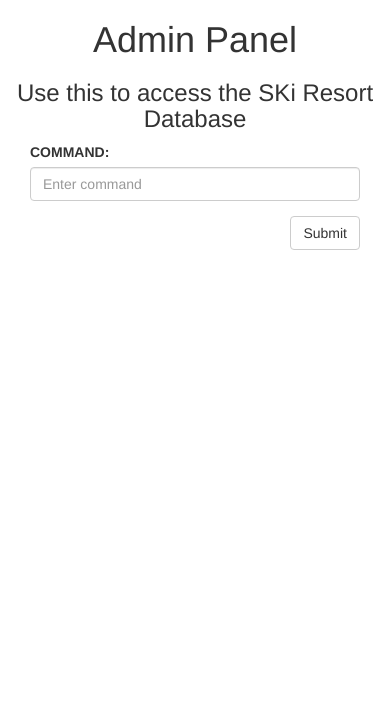
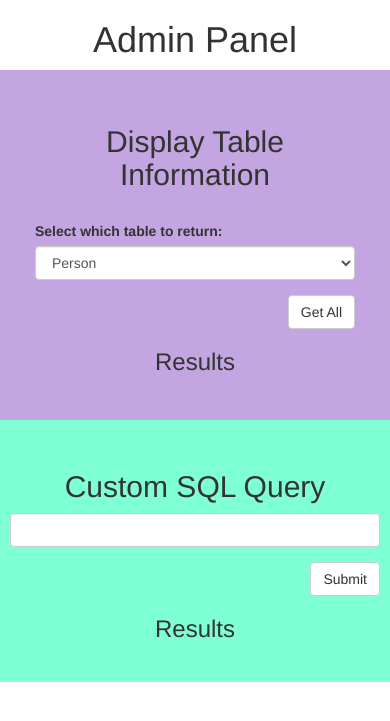
Before and after one commit to natemkelley/Database_Project, a PHP site: page /admin.html in a window 390 px wide. Shown: the top 721 px of the page. Run offline with PHP 8.4, Linux system fonts and the light colour scheme; style sheets or scripts are compiled from the project's sources.

Commit message:
working jquery

```diff
--- a/public/admin.html
+++ b/public/admin.html
@@ -21,28 +21,61 @@
         <div class="row">
             <div class="col-md-12 text-center">
                 <h1>Admin Panel</h1>
-                <h3>Use this to access the SKi Resort Database</h3>
             </div>
         </div>
     </div>
 
-    <div class="container">
-        <div class="col-md-10 col-md-offset-1">
+    <div class="container showstuff">
+        <h2 class="text-center">Display Table Information</h2>
+        <div class="col-md-8 col-md-offset-2 getresults">
             <div class="form-horizontal">
                 <div class="form-group">
-                    <label class="control-label col-sm-3" for="email">COMMAND:</label>
-                    <div class="col-sm-8">
-                        <input type="text" class="form-control" id="command" placeholder="Enter command">
-                    </div>
+                    <label for="getTable">Select which table to return:</label>
+                    <select class="form-control" id="getTable">
+                        <option>Person</option>
+                        <option>Employee</option>
+                        <option>Manager</option>
+                        <option>DBadmin</option>
+                        <option>Instructor</option>
+                        <option>ski_patrol</option>
+                        <option>Facilities</option>
+                        <option>Credential_Card</option>
+                        <option>Credit_Card_Info</option>
+                        <option>Day_Pass</option>
+                        <option>Peak</option>
+                        <option>Lift</option>
+                        <option>Run</option>
+                        <option>Terrain_Park</option>
+                        <option>Mogul_Track</option>
+                    </select>
                 </div>
                 <div class="form-group">
-                    <div class="col-sm-11">
-                        <button type="submit" class="btn btn-default btn-admin" onclick="getSQL()">Submit</button>
-                    </div>
+                    <button type="submit" class="btn btn-default btn-admin" onclick="getSelect()">Get All</button>
                 </div>
             </div>
         </div>
+        <div class="col-md-12 display results">
+            <h3 class="text-center" id="resultsHeader">Results</h3>
+            <div id="showData"></div>
+        </div>
+    </div>
 
+    <div class="container customSQL">
+        <h2 class="text-center">Custom SQL Query</h2>
+        <div class="col-md-8 col-md-offset-2 getresults">
+            <div class="form-horizontal">
+                <div class="form-group">
+                    <input type="text" class="form-control" id="customSQL">
+                </div>
+                <div class="form-group">
+                    <button type="submit" class="btn btn-default btn-admin" onclick="customSQL()">Submit</button>
+                </div>
+            </div>
+        </div>
+        <div class="col-md-12 display results">
+            <h3 class="text-center" id="resultsHeader">Results</h3>
+            <div id="showCustomSQL"></div>
+        </div>
     </div>
 
 
--- a/public/resources/css/style.css
+++ b/public/resources/css/style.css
@@ -1,3 +1,38 @@
 .btn-admin {
     float: right;
 }
+
+.showstuff {
+    padding: 35px;
+    background-color: rgb(195, 166, 225);
+}
+
+.showstuff h2 {
+    margin-bottom: 30px;
+}
+
+table {
+    width: 100%;
+}
+
+th {
+    font-weight: bold;
+    border-bottom: 1px solid #333;
+    padding-bottom: 8px;
+    text-transform: uppercase;
+    padding: 2px 4px;
+
+}
+
+td {
+    padding: 2px 4px;
+}
+
+tr:hover {
+    background-color: rgba(241, 241, 241, 0.25);
+}
+
+.customSQL {
+    background-color: aquamarine;
+    padding: 30px 10px;
+}
--- a/public/resources/js/admin.js
+++ b/public/resources/js/admin.js
@@ -1,12 +1,98 @@
-function getSQL() {
-    var command = $('#command').val();
+function getSelect() {
+    var command = $('#getTable').val();
+    var myurl = "/getResults?q=" + command;
+    changeHeader(command);
+    clearResults();
+
+    $.getJSON(myurl, function (data) {
+        console.log(data);
+        displayResults(data, 'showData')
+        $("#showData").fadeIn();
+    });
+}
+
+function customSQL() {
+    var command = $('#customSQL').val();
     console.log(command);
 
+    var myurl = "/customSQL?q=" + command;
+    clearResults();
 
-    $.ajax({
-        url: "/test",
-        success: function (result) {
-            console.log(result);
+    $.getJSON(myurl, function (data) {
+        console.log(data);
+        displayResults(data, 'showCustomSQL');
+        $("#showCustomSQL").fadeIn();
+    })
+
+    /*
+        $.post("/customSQL", {
+                name: "Donald Duck",
+                city: "Duckburg"
+            },
+            function (data, status) {
+                alert("Data: " + data + "\nStatus: " + status);
+            });
+    */
+}
+
+function clearResults() {
+    $("#showData").hide();
+    $("#showCustomSQL").hide();
+    $('#customSQL').val('');
+
+}
+
+function changeHeader(command) {
+    $('#resultsHeader').text(command);
+}
+
+function displayResults(data, datID) {
+    if (data.errno) {
+        console.log('freak');
+        $('#' + datID).html("<h4 class='text-center' style='color:red; font-size:40px;'>INVALID QUERY</h4>");
+        return;
+    }
+
+
+    var arrItems = []; // THE ARRAY TO STORE JSON ITEMS.
+    $.each(data, function (index, value) {
+        arrItems.push(value); // PUSH THE VALUES INSIDE THE ARRAY.
+    });
+
+    // EXTRACT VALUE FOR TABLE HEADER.
+    var col = [];
+    for (var i = 0; i < arrItems.length; i++) {
+        for (var key in arrItems[i]) {
+            if (col.indexOf(key) === -1) {
+                col.push(key);
+            }
         }
-    });
+    }
+
+    // CREATE DYNAMIC TABLE.
+    var table = document.createElement("table");
+
+    // CREATE HTML TABLE HEADER ROW USING THE EXTRACTED HEADERS ABOVE.
+    var tr = table.insertRow(-1); // TABLE ROW.
+
+    for (var i = 0; i < col.length; i++) {
+        var th = document.createElement("th"); // TABLE HEADER.
+        th.innerHTML = col[i];
+        tr.appendChild(th);
+    }
+
+    // ADD JSON DATA TO THE TABLE AS ROWS.
+    for (var i = 0; i < arrItems.length; i++) {
+        tr = table.insertRow(-1);
+
+        for (var j = 0; j < col.length; j++) {
+            var tabCell = tr.insertCell(-1);
+            tabCell.innerHTML = arrItems[i][col[j]];
+        }
+    }
+
+    //THE NEWLY CREATED TABLE WITH JSON DATA TO A CONTAINER.
+    var divContainer = document.getElementById(datID);
+    divContainer.innerHTML = "";
+    divContainer.appendChild(table);
 }
```
Also changed, not shown: routes/index.js (+22 -8 lines).
